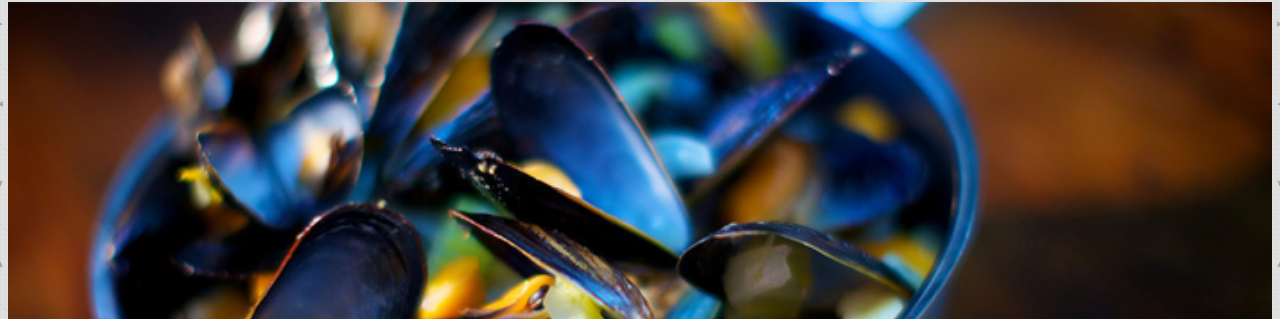
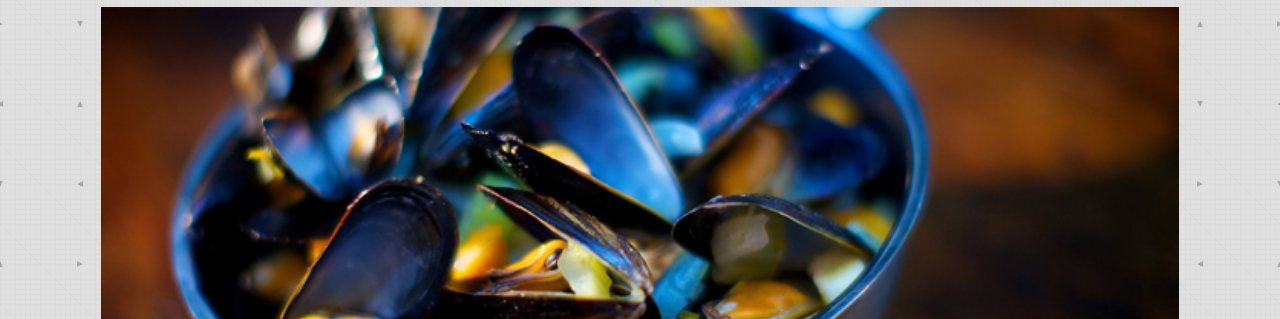
Before and after one commit to TaylorHillier/WD2-Assignment-5, a website: page P01-CodingChallenge/dev/index.html in a window 1280 px wide. Shown: the part 56-375 px from the top of the page. Drawn offline with nearby package versions, Linux system fonts and the light colour scheme; files that its build step writes are made by us from their sources.

Commit message:
rescue No.01

```diff
--- a/P01-CodingChallenge/dev/scss/_mediaqueries.scss
+++ b/P01-CodingChallenge/dev/scss/_mediaqueries.scss
@@ -3,7 +3,8 @@
 @include media("desktop") {
   .main-content {
     display: grid;
-        grid-template-columns: repeat(3, 1fr) 400px;
+    grid-template-columns: clamp(530px, 51.4286px + 59.8214vw, 1200px) 250px;
+    justify-content: center;
     gap: 5px;
     margin: 5px 120px;
     .main-dish-container {
@@ -54,7 +55,7 @@
   .main-dish {
     img {
       object-fit: cover;
-            height: clamp(240px, 68.3643px + 35.3160vw, 430px);
+      height: clamp(240px, 68.3643px + 35.316vw, 430px);
     }
   }
   .read-more {
--- a/P01-CodingChallenge/dev/scss/_mixins.scss
+++ b/P01-CodingChallenge/dev/scss/_mixins.scss
@@ -3,19 +3,19 @@
 
 @mixin media($breakpoint) {
   @if $breakpoint == desktop {
-    @media only screen and (min-width: 1440px) {
+    @media only screen and (min-width: 800px) {
       @content;
     }
   }
 
   @if $breakpoint == tablet-large {
-    @media only screen and (min-width: 768px) {
+    @media only screen and (min-width: 670px) {
       @content;
     }
   }
 
   @if $breakpoint == tablet-small {
-    @media only screen and (min-width: 600px) and (max-width: 768px) {
+    @media only screen and (min-width: 400px) and (max-width: 670px) {
       @content;
     }
   }
```
Lines whose indentation alone changed are shown as unchanged.
